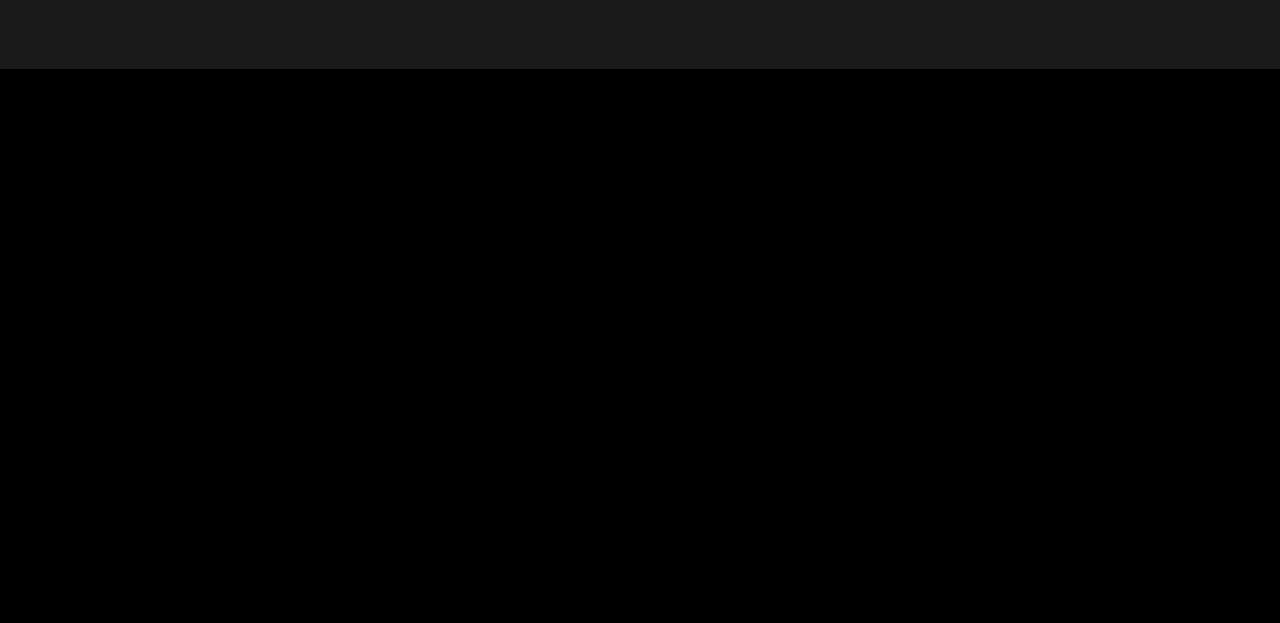
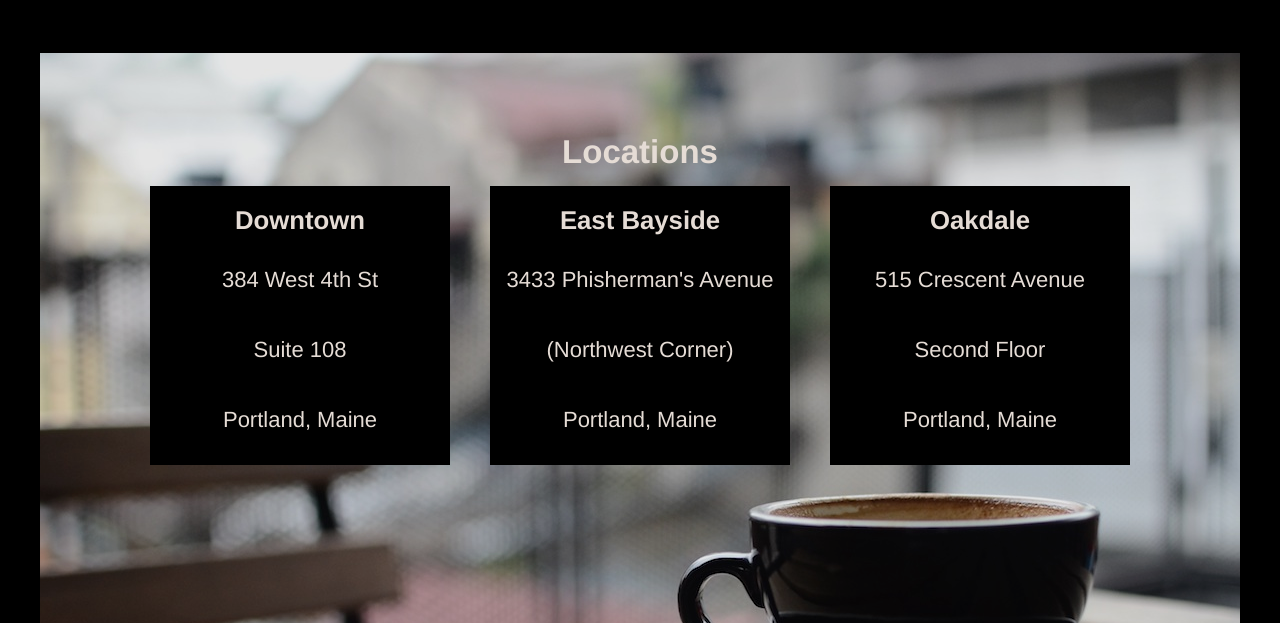
Before and after one commit to aseshadayal/teacozy, a plain HTML site: page index.html in a window 1280 px wide. Shown: the part 1486-2109 px from the top of the page. Before the commit the page ends 1555 px from the top, so only its background shows below. Drawn offline with Linux system fonts and the light colour scheme.

Commit message:
Locations

```diff
--- a/index.html
+++ b/index.html
@@ -61,7 +61,27 @@
       </div>
       <!-- Locations -->
       <div id="locations">
-
+        <h2>Locations</h2>
+        <div class="container locations">
+          <div class="location">
+            <h3>Downtown</h3>
+            <p>384 West 4th St</p>
+            <p>Suite 108</p>
+            <p>Portland, Maine</p>
+          </div>
+          <div class="location">
+            <h3>East Bayside</h3>
+            <p>3433 Phisherman's Avenue</p>
+            <p>(Northwest Corner)</p>
+            <p>Portland, Maine</p>
+          </div>
+          <div class="location">
+            <h3>Oakdale</h3>
+            <p>515 Crescent Avenue</p>
+            <p>Second Floor</p>
+            <p>Portland, Maine</p>
+          </div>
+        </div>
       </div>
     </div>
   </body>
--- a/style.css
+++ b/style.css
@@ -1,10 +1,11 @@
-html{
+body{
   background-color: black;
   font-family: helvetica;
   font-size: 22px;
   color: seashell;
   opacity: 0.9;
   text-align: center;
+  margin: 0px;
 }
 
 header {
@@ -92,3 +93,26 @@ h2, h3, h4{
   display: block;
   text-align: center;
 }
+
+#locations {
+  background-image: url('./img-locations-background.jpg');
+  height: 500px;
+  width: 1200px;
+  padding-top: 70px;
+}
+
+.locations{
+  width: 1100px;
+  margin: auto;
+}
+
+.location{
+  opacity: 1;
+  background-color: black;
+  display: flex;
+  flex-basis: 280px;
+  justify-content: center;
+  flex-direction: column;
+  padding: 10px;
+  margin: 5px 20px;
+}
```
